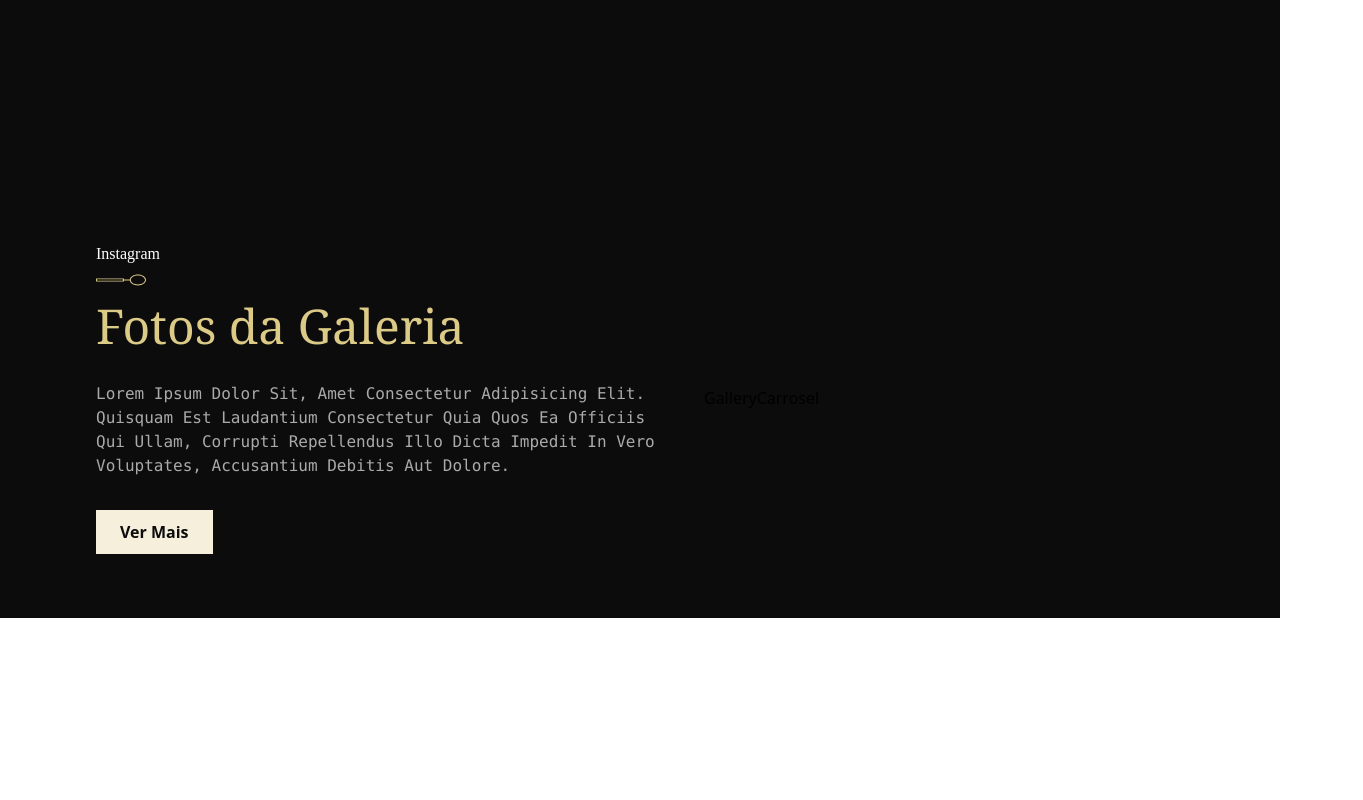
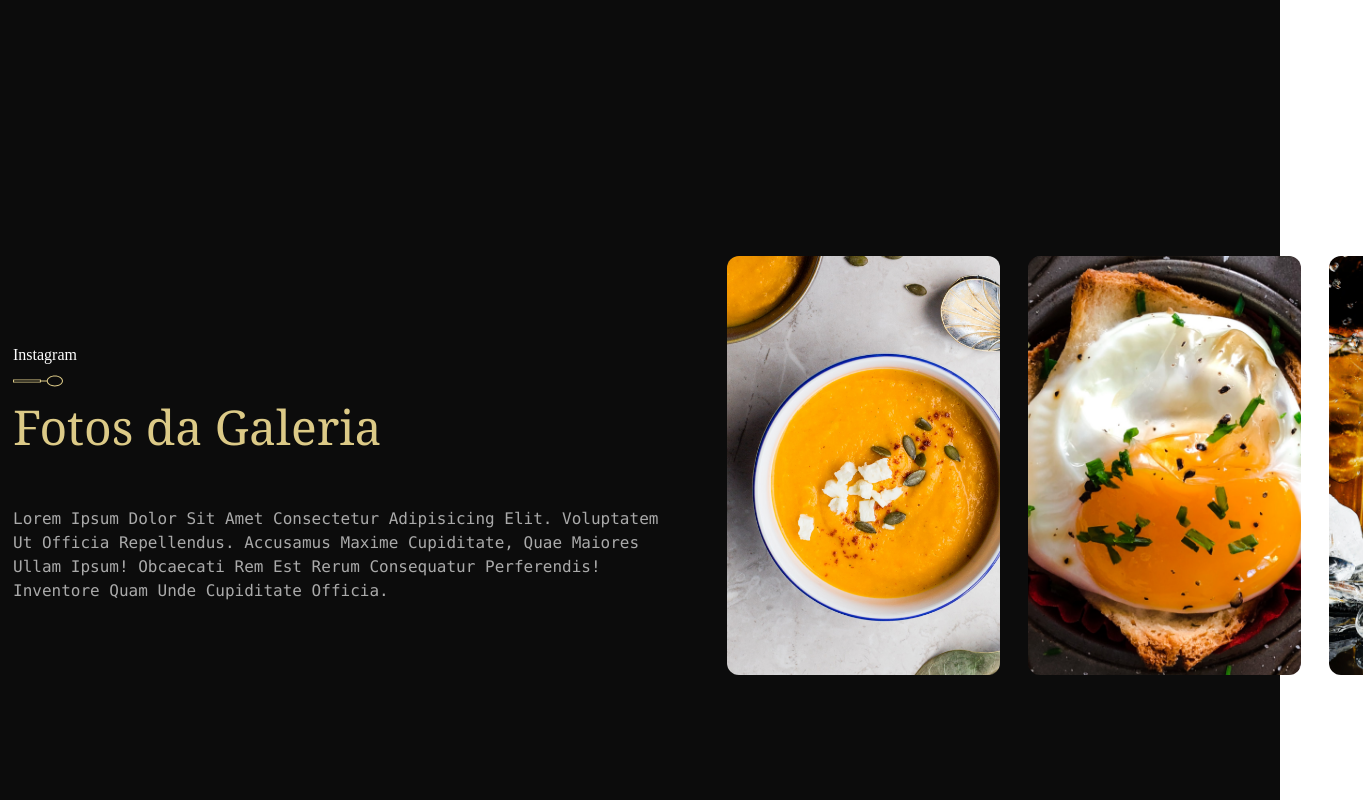
Before and after one commit to AndressaSales/restaurant, a React (Vite) app: page / in a window 1280 px wide. Shown: the part 4097-4897 px from the top of the page, 1363 px wide, since content can reach past the window. Before the commit the page ends 4715 px from the top, so only its background shows below. Built offline with nearby package versions, Linux system fonts and the light colour scheme; a web font is replaced by a local one.

Commit message:
finalizando o component gallery

```diff
--- a/package.json
+++ b/package.json
@@ -10,6 +10,7 @@
     "preview": "vite preview"
   },
   "dependencies": {
+    "framer-motion": "^12.0.6",
     "react": "^18.3.1",
     "react-dom": "^18.3.1",
     "react-icons": "^5.4.0"
--- a/src/components/gallery/Gallery.jsx
+++ b/src/components/gallery/Gallery.jsx
@@ -5,19 +5,16 @@ import GalleryCarrosel from './GalleryCarrosel'
 
 const Gallery = () => {
   return (
-    <div className=' bg-primaryblack justify-center items-center flex flex-row' style={{padding: '4rem 0 4rem 6rem'}}>
-      <div className='flex-[1] flex justify-center items-start flex-col min-w-[500px] pr-[2rem]'>
+    <div className=' bg-primaryblack justify-center items-center flex lg:flex-row md:flex-col sm:flex-col' style={{padding: '4rem 0 4rem 6rem'}}>
+      <div className='flex justify-center lg:items-start sm:items-center flex-col min-w-[700px] pr-[2rem]'>
         <SubHeading title='Instagram' />
-        <h1 className='capitaliza font-serif text-golden tracking-tighte-[0.04em] lg:text-5xl md:text-3xl sm:text-2xl'>Fotos da Galeria</h1>
-        <p className='font-mono font-normal capitalize' style={{color: '#aaa', margin: '2rem 0'}}>
-          Lorem ipsum dolor sit, amet consectetur adipisicing elit. Quisquam est laudantium consectetur quia quos ea officiis qui ullam, corrupti repellendus illo dicta impedit in vero voluptates, accusantium debitis aut dolore.
+        <h1 className='capitaliza font-serif text-golden tracking-tighte-[0.04em] lg:text-5xl md:text-3xl sm:text-2xl pb-6'>Fotos da Galeria</h1>
+        <p className='font-mono font-normal capitalize text-grey ' style={{margin: '2rem 0'}}>
+          Lorem ipsum dolor sit amet consectetur adipisicing elit. Voluptatem ut officia repellendus. Accusamus maxime cupiditate, quae maiores ullam ipsum! Obcaecati rem est rerum consequatur perferendis! Inventore quam unde cupiditate officia.
         </p>
-        <button className='bg-crismson text-primaryblack text-[16px]tracking-[0.04em] font-bold leading-[28px] outline-none' style={{padding: '0.5rem 1.5rem'}}>Ver Mais</button>
       </div>
-      <div className='flex flex-[1] flex-row max-w-[50%] relative'>
-          <div className=''>
-              <GalleryCarrosel />
-          </div>
+      <div>
+        <GalleryCarrosel />
       </div>
     </div>
   )
--- a/src/components/gallery/GalleryCarrosel.jsx
+++ b/src/components/gallery/GalleryCarrosel.jsx
@@ -1,13 +1,42 @@
-import React from 'react'
+import React, { useEffect, useRef, useState } from 'react'
 import images from '../../utils/images'
+import { motion } from 'framer-motion'
 
 const GalleryCarrosel = () => {
 
-      const galletyImgens = [images.gallery01, images.gallery02, images.gallery03, images.gallery04]
+  const carrosel = useRef()
+  const [width, setWidth] =  useState(0)
+
+  useEffect(() => {
+    console.log(carrosel.current?.scrollWidth, carrosel.current?.offsetWidth)
+    setWidth(carrosel.current?.scrollWidth - carrosel.current?.offsetWidth)
+  }, [])
+
+  const galletyImgens = [images.gallery01, images.gallery02, images.gallery03, images.gallery04]
 
   return (
-    <div>
-      GalleryCarrosel
+    <div ref={carrosel} className='flex items-center justify-center lg:max-w-[650px] md:max-w-[650px] sm:max-w-[300px]' style={{margin: '0 auto'}}>
+      <motion.div className='cursor-grab overflow-hidden'>
+        <motion.div
+          className='flex'
+          whileTap={{cursor: 'grabbing'}}
+          drag='x'
+          dragConstraints={{right: 0, left: -width}}
+          initial={{x: 100}}
+          animate={{x: 0}}
+          transition={{duration: 0.8}}
+        >
+          {
+            galletyImgens.map((img) => {
+              return(
+                <motion.div key={img} className='min-h-[447px] min-w-[301px] p-[14px]  '>
+                  <img src={img} alt="images" className='w-full h-[90%] object-cover rounded-[12px] pointer-events-none' />
+                </motion.div>
+              )
+            })
+          }
+        </motion.div>
+      </motion.div>
     </div>
   )
 }
```
Also changed, not shown: 1 other file (tests, documents, lock files or other folders).
